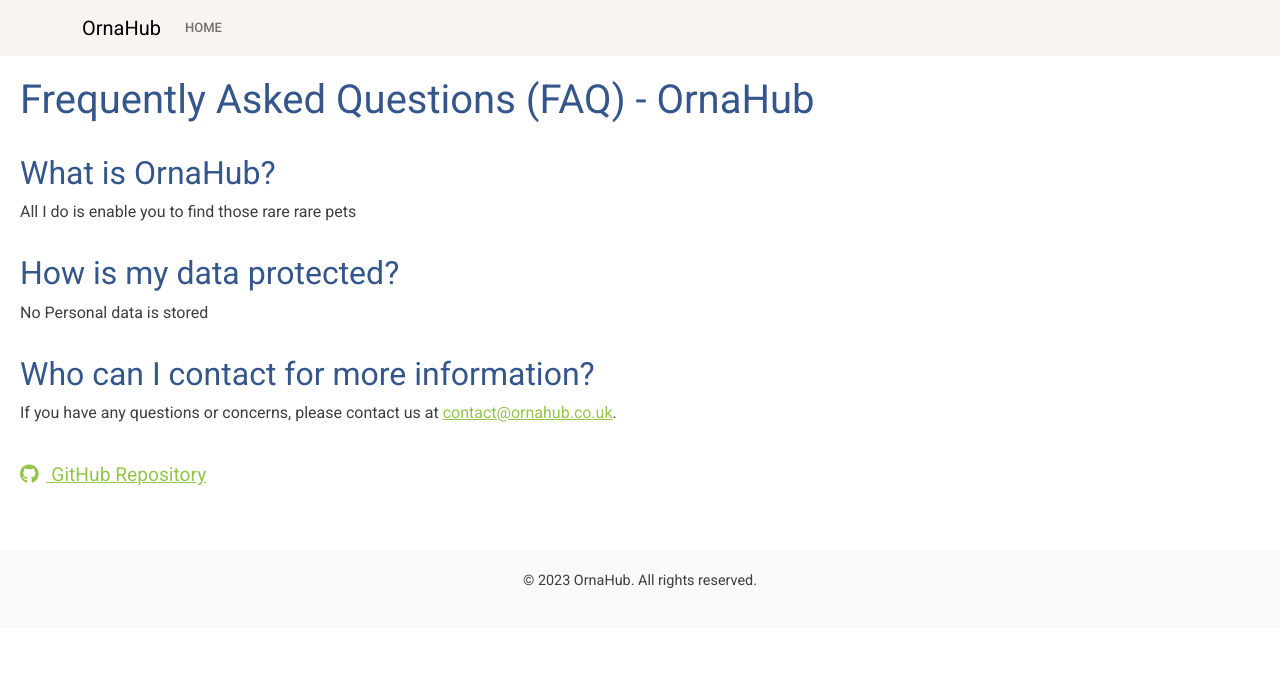
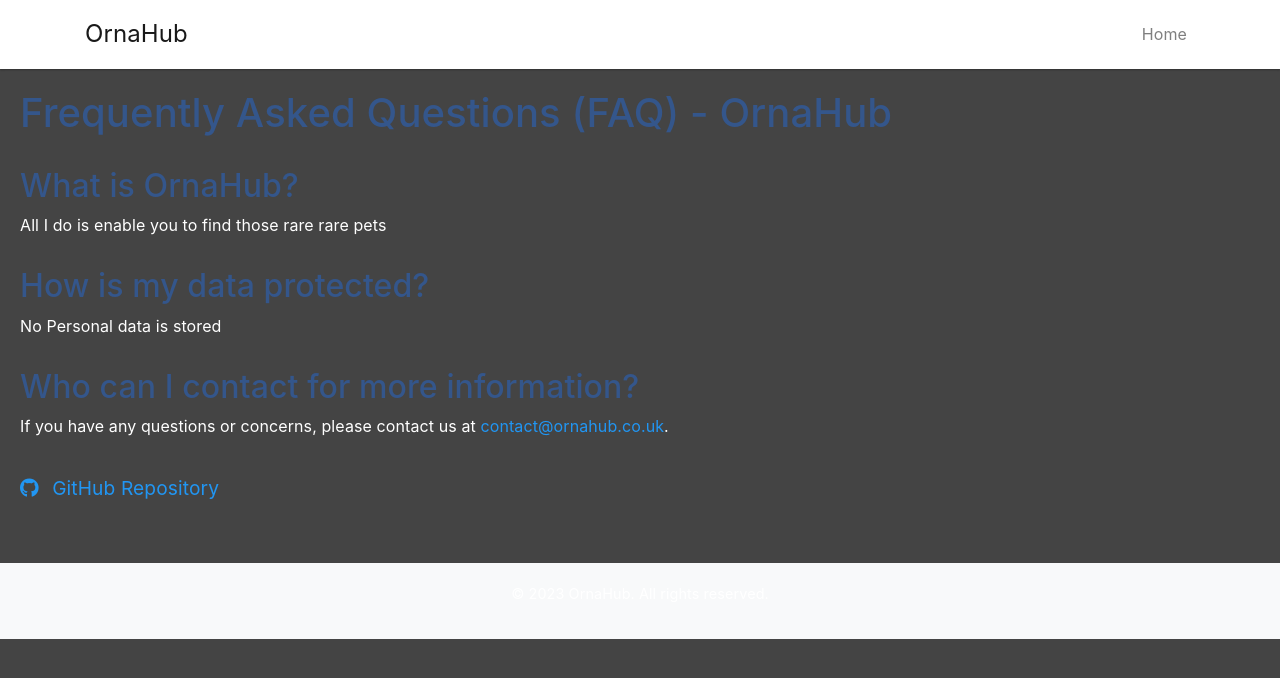
Before and after one commit to Lloir/orna-hub, a website: page public/faq.html in a window 1280 px wide. Drawn offline with nearby package versions, Linux system fonts and the light colour scheme.

Commit message:
Helps to update theme on all pages :-|

```diff
--- a/public/faq.html
+++ b/public/faq.html
@@ -4,9 +4,9 @@
     <meta charset="UTF-8">
     <meta name="viewport" content="width=device-width, initial-scale=1.0">
     <title>FAQ - OrnaHub</title>
-    <link rel="stylesheet" href="https://bootswatch.com/5/sandstone/bootstrap.min.css">
-    <link rel="stylesheet" type="text/css" href="css/styles.css">
-    <link rel="stylesheet" href="https://cdnjs.cloudflare.com/ajax/libs/font-awesome/6.0.0-beta3/css/all.min.css">
+    <link rel="stylesheet" href="css/light-theme.css" id="light-theme">
+    <!-- Dark Theme -->
+    <link rel="stylesheet" href="css/dark-theme.css" id="dark-theme">
     <style>
         main {
             padding: 20px;
```
